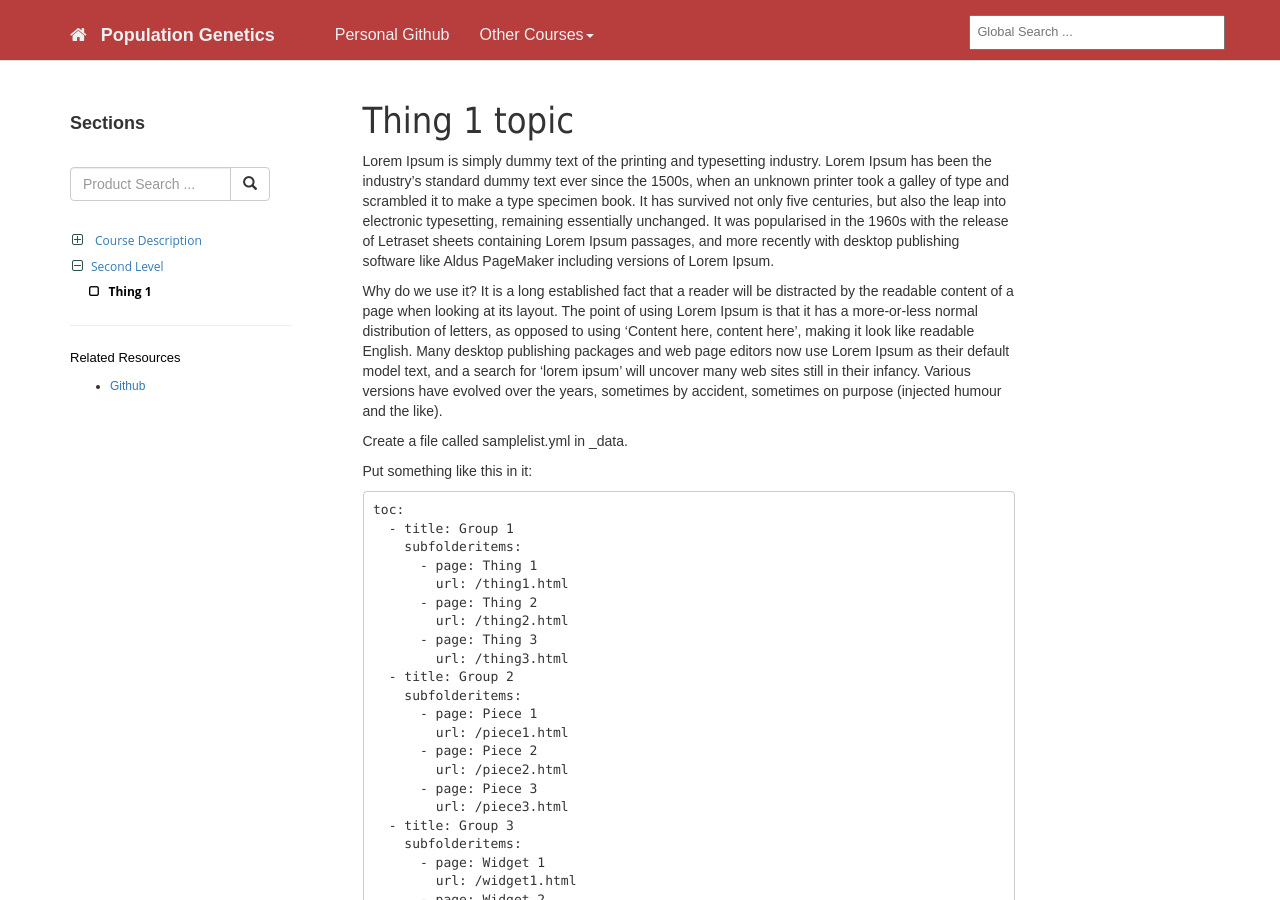
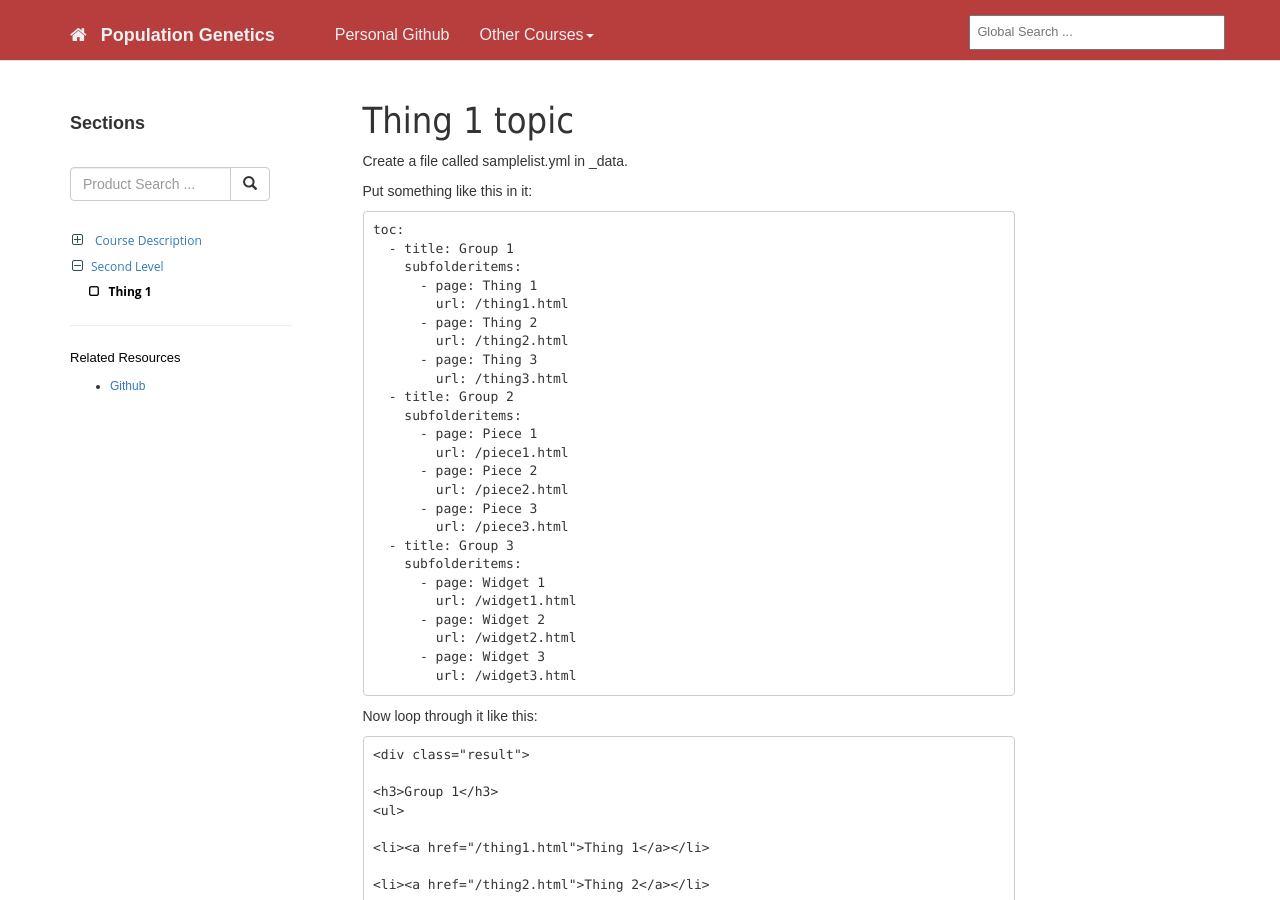
Before and after one commit to adriangeerre/popgen.github.io, a Jekyll site: the page built from _docs/generic/thing1.md, in a window 1280 px wide and 900 px high. Built offline with Jekyll 4.4.1, drawn with Linux system fonts in a browser that asks for light colours.

Commit message:
Population genetics

```diff
--- a/_docs/generic/thing1.md
+++ b/_docs/generic/thing1.md
@@ -4,12 +4,6 @@ permalink: thing1.html
 sidebar: generic
 product: Generic
 ---
-
-Lorem Ipsum is simply dummy text of the printing and typesetting industry. Lorem Ipsum has been the industry's standard dummy text ever since the 1500s, when an unknown printer took a galley of type and scrambled it to make a type specimen book. It has survived not only five centuries, but also the leap into electronic typesetting, remaining essentially unchanged. It was popularised in the 1960s with the release of Letraset sheets containing Lorem Ipsum passages, and more recently with desktop publishing software like Aldus PageMaker including versions of Lorem Ipsum.
-
-Why do we use it?
-It is a long established fact that a reader will be distracted by the readable content of a page when looking at its layout. The point of using Lorem Ipsum is that it has a more-or-less normal distribution of letters, as opposed to using 'Content here, content here', making it look like readable English. Many desktop publishing packages and web page editors now use Lorem Ipsum as their default model text, and a search for 'lorem ipsum' will uncover many web sites still in their infancy. Various versions have evolved over the years, sometimes by accident, sometimes on purpose (injected humour and the like).
-
 
 Create a file called samplelist.yml in _data.
 
```
Also changed, not shown: _docs/generic/sample2.md (+7 -0 lines).
